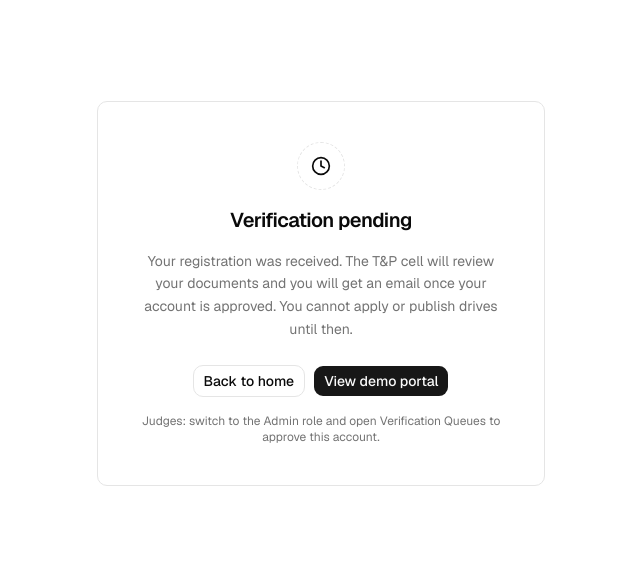
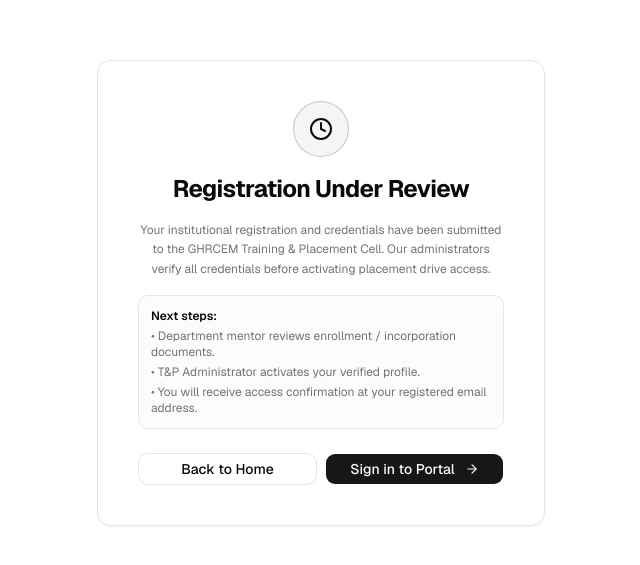
Before and after one commit to 23f3000434/internship-placement-portal, a Next.js app: page /pending in a window 1280 px wide. Shown: the part 107-672 px from the top of the page, without its empty margins (319-959 px from the left). Built offline with nearby package versions, Linux system fonts and the light colour scheme.

Commit message:
polish: clean up pending page and update verifier navigation

```diff
--- a/app/pending/page.tsx
+++ b/app/pending/page.tsx
@@ -1,30 +1,33 @@
 import Link from 'next/link'
-import { Clock } from 'lucide-react'
+import { Clock, ShieldCheck, ArrowRight } from 'lucide-react'
 import { Button } from '@/components/ui/button'
 
 export default function PendingPage() {
   return (
-    <main className="flex min-h-svh items-center justify-center p-4">
-      <div className="flex w-full max-w-md flex-col items-center gap-4 rounded-lg border bg-card p-10 text-center">
-        <span className="flex size-12 items-center justify-center rounded-full border border-dashed">
-          <Clock className="size-5" aria-hidden />
+    <main className="flex min-h-svh items-center justify-center p-4 bg-background">
+      <div className="flex w-full max-w-md flex-col items-center gap-4 rounded-xl border bg-card p-8 md:p-10 text-center shadow-xs">
+        <span className="flex size-14 items-center justify-center rounded-full border border-foreground/20 bg-muted">
+          <Clock className="size-6 text-foreground" aria-hidden />
         </span>
-        <h1 className="text-xl font-semibold tracking-tight">Verification pending</h1>
-        <p className="text-sm leading-relaxed text-muted-foreground text-pretty">
-          Your registration was received. The T&amp;P cell will review your documents and you will
-          get an email once your account is approved. You cannot apply or publish drives until then.
+        <h1 className="text-2xl font-bold tracking-tight">Registration Under Review</h1>
+        <p className="text-xs leading-relaxed text-muted-foreground text-pretty">
+          Your institutional registration and credentials have been submitted to the GHRCEM Training &amp; Placement Cell.
+          Our administrators verify all credentials before activating placement drive access.
         </p>
-        <div className="mt-2 flex gap-2">
-          <Button variant="outline" render={<Link href="/" />}>
-            Back to home
+        <div className="rounded-lg border bg-muted/30 p-3 text-left text-xs text-muted-foreground w-full space-y-1">
+          <p className="font-semibold text-foreground">Next steps:</p>
+          <p>• Department mentor reviews enrollment / incorporation documents.</p>
+          <p>• T&amp;P Administrator activates your verified profile.</p>
+          <p>• You will receive access confirmation at your registered email address.</p>
+        </div>
+        <div className="mt-2 flex w-full flex-col sm:flex-row gap-2">
+          <Button variant="outline" className="flex-1" render={<Link href="/" />}>
+            Back to Home
           </Button>
-          <Button render={<Link href="/dashboard" />}>
-            View demo portal
+          <Button className="flex-1" render={<Link href="/signin" />}>
+            Sign in to Portal <ArrowRight className="ml-1 size-3.5" />
           </Button>
         </div>
-        <p className="text-xs text-muted-foreground">
-          Judges: switch to the Admin role and open Verification Queues to approve this account.
-        </p>
       </div>
     </main>
   )
```
